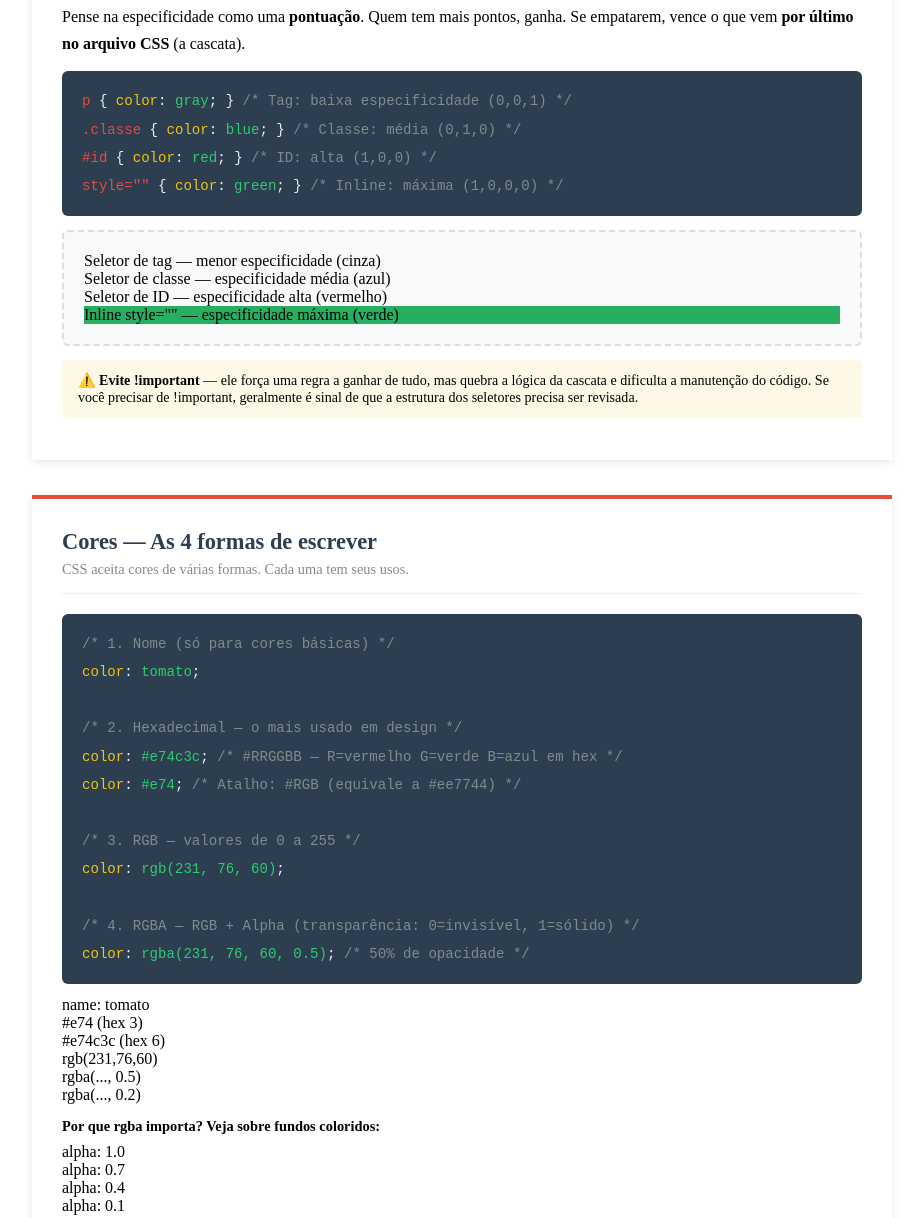
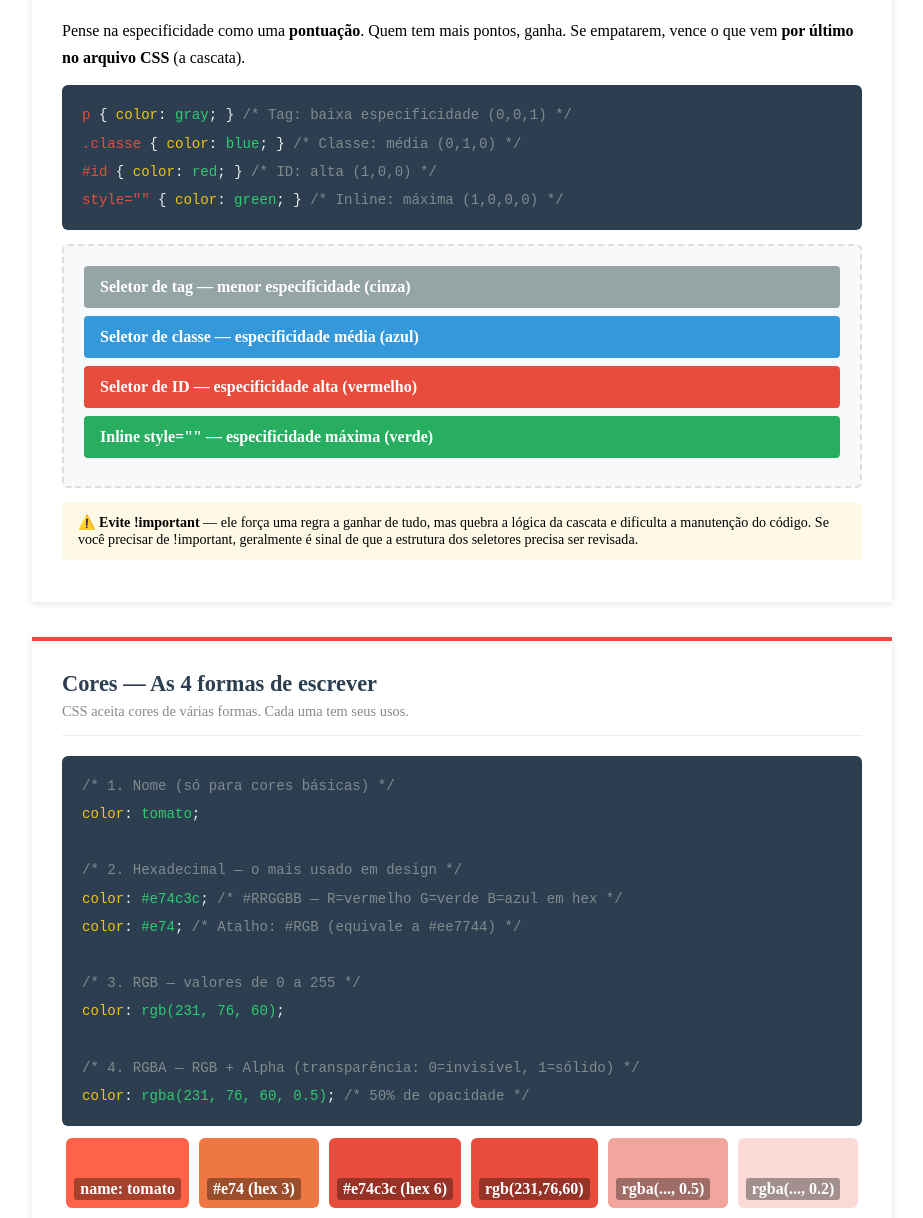
Before and after one commit to samuel-fiuza/Atividades, a plain HTML site: page aula css/aula1.html in a window 1280 px wide. Shown: the part 3055-4273 px from the top of the page, without its empty margins (178-1101 px from the left). Drawn offline with Linux system fonts and the light colour scheme.

Commit message:
catarata de cores

```diff
--- a/aula css/aula1.css
+++ b/aula css/aula1.css
@@ -144,3 +144,91 @@
     color: #e74c3c;
     font-size: 1.1rem;
 }
+
+.demo-atributo input[type="text"] {
+    border: 3px solid #27ae60;
+    padding: 6px 10px;
+    border-radius: 4px;
+    margin-right: 10px;
+}
+
+.demo-atributo input[type="email"] {
+    border: 3px solid #f00;
+    padding: 6px 10px;
+    border-radius: 4px;
+    margin-right: 10px;
+}
+
+.caixa-spec{
+    padding: 12px 16px;
+    border-radius: 4px;
+    margin-bottom: 8px;
+    color: white;
+    font-weight: bold;
+}
+
+.spec-tag {
+    background-color: #95a5a6;
+}
+
+.spec-classe {
+    background-color: #3498db;
+}
+
+.spec-id {
+    background-color: #e74c3c;
+}
+
+.spec-inline {
+    background-color: #27ae60;
+}
+
+.grade-cores {
+    display: flex;
+    justify-content: center;
+    gap: 10px;
+    margin: 12px 0;
+    flex-wrap: wrap;
+}
+
+.amostra-cor {
+    min-width: 120px;
+    height: 70px;
+    border-radius: 6px;
+    display: flex;
+    align-items: flex-end;
+    padding: 8px;
+}
+
+.amostra-cor span{
+    font-size: o.72rem;
+    font-weight: bold;
+    background: rgba(0, 0, 0, 0.35);
+    color: white;
+    padding: 2px 6px;
+    border-radius: 3px;
+}
+
+.cor-nome {
+    background-color: tomato;
+}
+
+.cor-hex3 {
+    background-color: #e74;
+}
+
+.cor-hex6 {
+    background-color: #e74c3c;
+}
+
+.cor-rgb {
+    background-color: rgb(231, 76, 60);
+}
+
+.cor-rgba50 {
+    background-color: rgba( 231, 76, 60, 0.5);
+}
+
+.cor-rgba20 {
+    background-color: rgba( 231, 76, 60, 0.2);
+}
```
